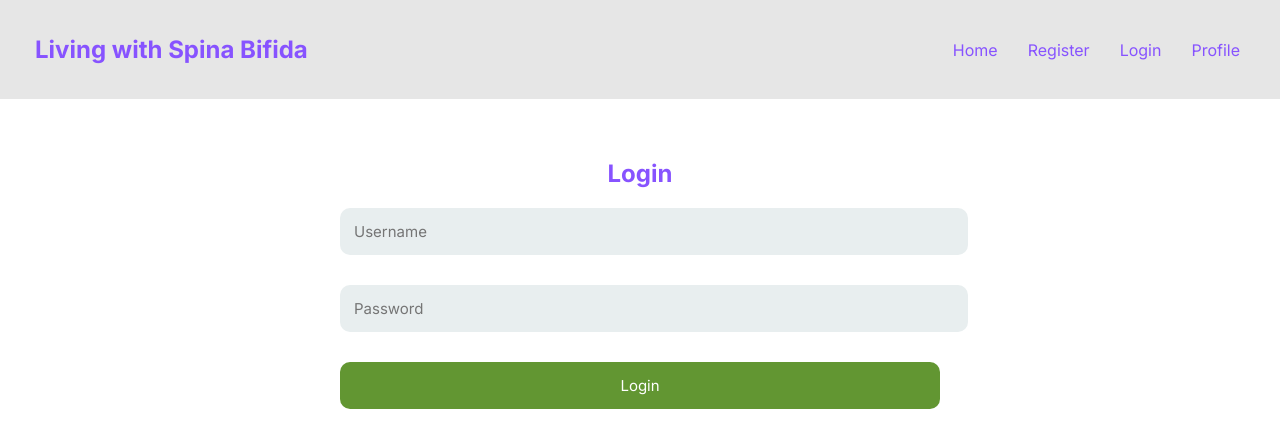
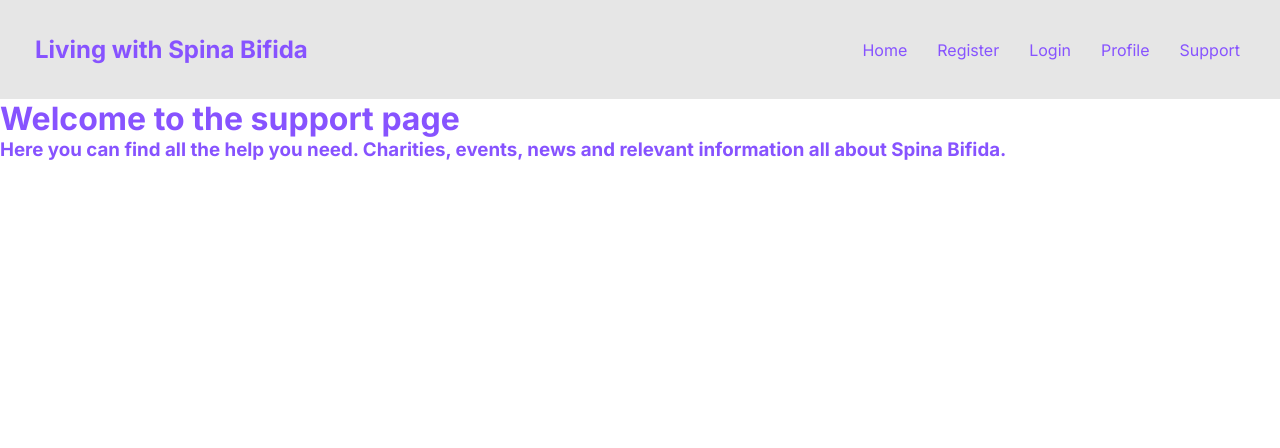
Before and after one commit to tufanbutuner/livingwithspinabifida, a React (Create React App) app: page /support in a window 1280 px wide. Before the commit this address led to /login. Shown: the top 448 px of the page. Built offline with nearby package versions, Linux system fonts and the light colour scheme.

Commit message:
Added new page 'Support'

```diff
--- a/src/Navbar.js
+++ b/src/Navbar.js
@@ -10,6 +10,7 @@ function Navbar() {
                 {(isUserAuthenticated() === true ? null : <Link to="/register">Register</Link>)}
                 {(isUserAuthenticated() === true ? <Link to="/login">Logout</Link> : <Link to="/login">Login</Link>)}
                 <Link to="/profile">Profile</Link>
+                <Link to="/support">Support</Link>
                 </div>
         </nav>
     );
--- /dev/null
+++ b/src/Support.js
@@ -0,0 +1,12 @@
+function Support() {
+    return (
+        <div className="support">
+            <div className="supportHeader">
+                <h1>Welcome to the support page</h1>
+                <h3>Here you can find all the help you need. Charities, events, news and relevant information all about Spina Bifida.</h3>
+            </div>
+        </div>
+    )
+}
+
+export default Support;
--- a/src/routes/Routes.js
+++ b/src/routes/Routes.js
@@ -7,6 +7,7 @@ import ProtectedRoute from './ProtectedRoute';
 import { isUserAuthenticated } from './ProtectedRoute';
 import LoggedIn from "../LoggedIn";
 import Feed from "../Feed";
+import Support from '../Support';
 
 function Routes() {
     return (
@@ -14,7 +15,8 @@ function Routes() {
             <Route exact path="/" render={() => (isUserAuthenticated() === true ? <Feed /> : <Landing />)} />
             <Route path="/register" render={() => (isUserAuthenticated() === true ? <LoggedIn /> : <Register />)} />
             <Route path="/login" component={Login} />
-            <ProtectedRoute path="/profile" component={Profile}/>
+            <Route path="/support" component={Support} />
+            <ProtectedRoute path="/profile" component={Profile} />
             <ProtectedRoute path="/" component={Feed} />
         </Switch>
     )
```
